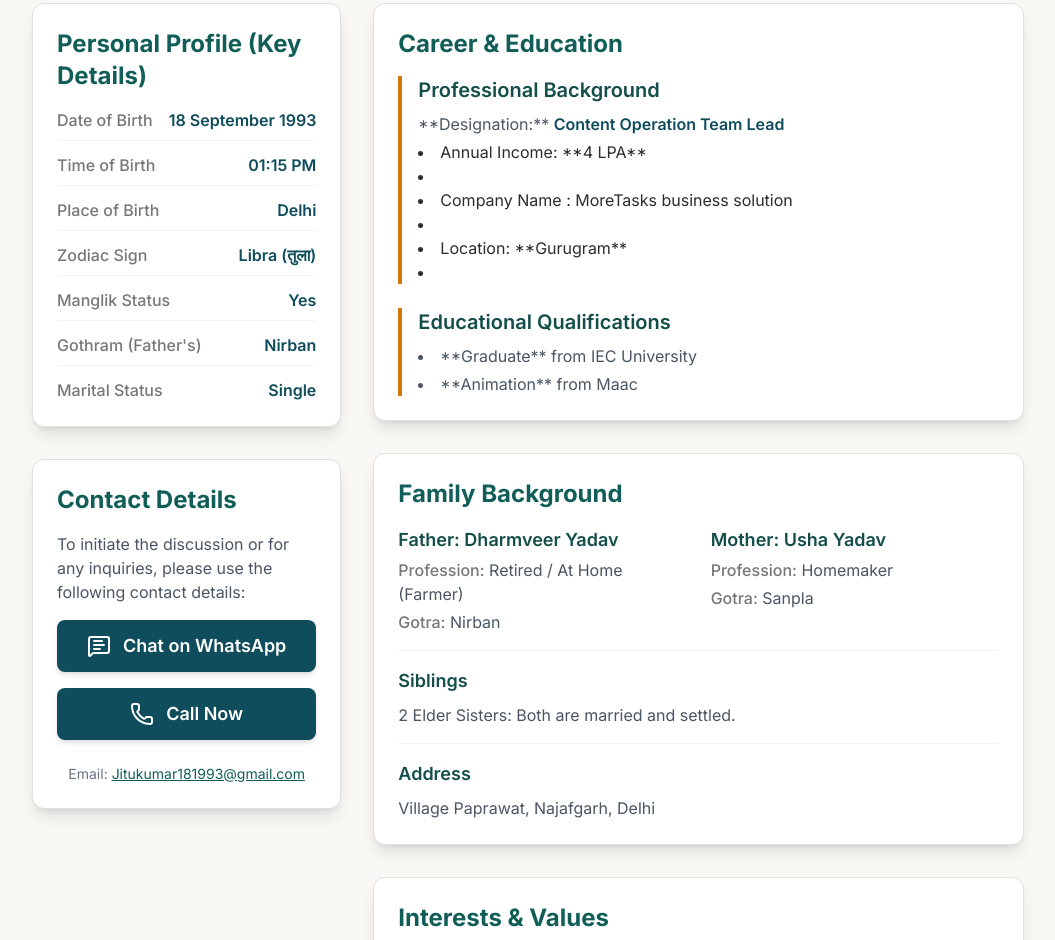
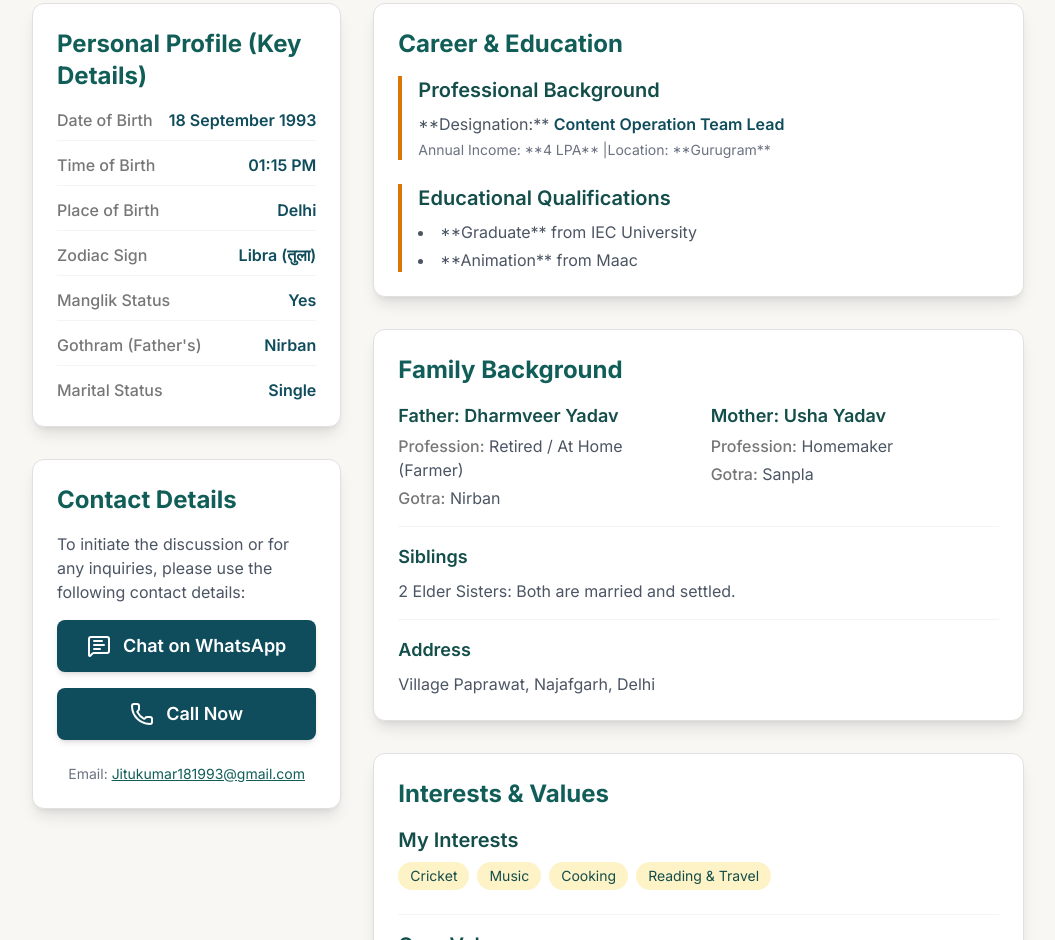
Before and after one commit to jitu1893/Jitender-s-profile-, a plain HTML site: page index.html in a window 1280 px wide. Shown: the part 978-1918 px from the top of the page, without its empty margins (112-1167 px from the left). Drawn offline with nearby package versions, Linux system fonts and the light colour scheme.

Commit message:
Update index.html

```diff
--- a/index.html
+++ b/index.html
@@ -320,9 +320,7 @@
                             **Designation:** <span class="highlight-text">Content Operation Team Lead</span>
                         </p>
                         <p class="text-gray-500 mt-1 text-sm">
-                            <li>Annual Income: **4 LPA** <li>
-                            <li> Company Name : MoreTasks business solution <li>
-                       <li> Location: **Gurugram** <li>
+                            Annual Income: **4 LPA** |Location: **Gurugram**
                         </p>
                     </div>
 
```
